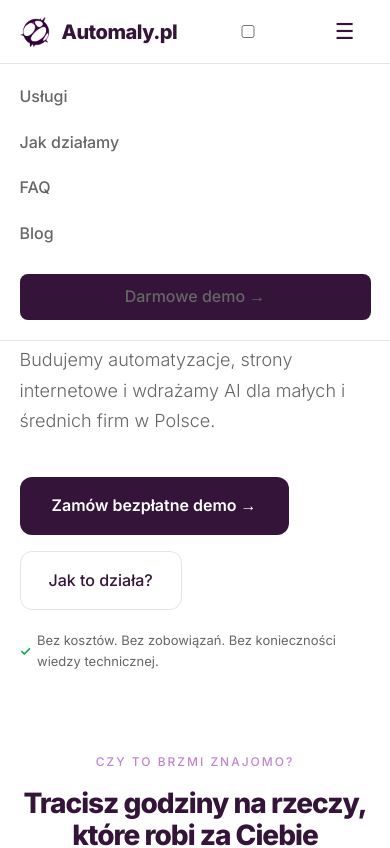
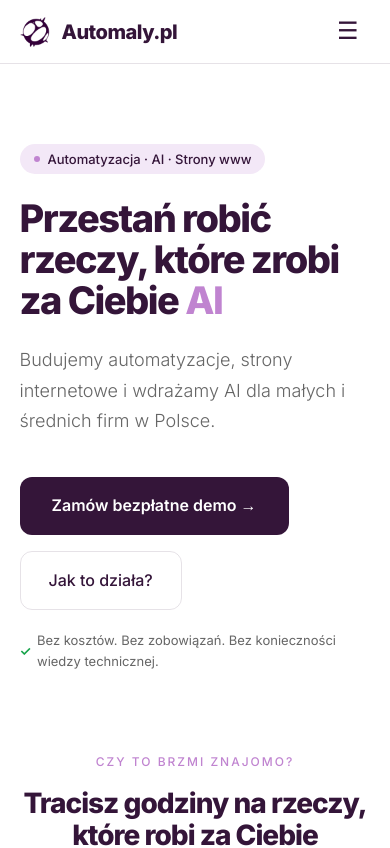
Before and after one commit to MikeyX03/automaly-next, a Next.js app: page / in a window 390 px wide. Shown: the top 848 px of the page. Built offline with nearby package versions, Linux system fonts and the light colour scheme; no server answers; the database is empty.

Commit message:
Update globals.css

```diff
--- a/app/globals.css
+++ b/app/globals.css
@@ -40,8 +40,6 @@
   padding: 0 5%;
   display: flex; align-items: center; justify-content: space-between;
   height: 64px;
-  -webkit-transform: translateZ(0);
-  transform: translateZ(0);
 }
 
 .logo {
@@ -52,9 +50,7 @@
   letter-spacing: -0.5px;
   display: flex; align-items: center; gap: 10px;
 }
-  .logo img {
-    width: 32px; height: 32px; object-fit: contain;
-  }
+.logo img { width: 32px; height: 32px; object-fit: contain; }
 
 .nav-links { display: flex; gap: 32px; list-style: none; }
 .nav-links a {
@@ -74,6 +70,60 @@
 }
 .btn-nav:hover { background: var(--primary-dark); transform: translateY(-1px); }
 
+/* HAMBURGER — checkbox hack, działa na każdym iOS */
+.nav-toggle-input { display: none; }
+
+.hamburger {
+  display: none;
+  font-size: 24px;
+  color: var(--primary);
+  cursor: pointer;
+  padding: 8px 12px;
+  z-index: 200;
+  user-select: none;
+  -webkit-user-select: none;
+}
+
+.mobile-menu { display: none; }
+
+@media (max-width: 600px) {
+  .nav-links { display: none; }
+  .btn-nav { display: none; }
+  .hamburger { display: block; }
+
+  .nav-toggle-input:checked + .hamburger { color: var(--primary-light); }
+
+  .mobile-menu {
+    display: none;
+    position: fixed;
+    top: 64px; left: 0; right: 0;
+    background: #fff;
+    border-bottom: 1px solid var(--border);
+    padding: 24px 5%;
+    flex-direction: column;
+    gap: 20px;
+    z-index: 99;
+  }
+
+  .nav-toggle-input:checked ~ .mobile-menu {
+    display: flex;
+  }
+
+  .mobile-menu a {
+    color: var(--text-muted);
+    text-decoration: none;
+    font-size: 16px;
+    font-weight: 500;
+  }
+
+  .mobile-menu .btn-nav {
+    display: inline-block;
+    text-align: center;
+    margin-top: 8px;
+    color: #fff;
+  }
+}
+
 /* HERO */
 .hero {
   padding: 80px 5% 20px;
@@ -87,19 +137,11 @@
   background: #f3e8f7; color: var(--primary);
   padding: 6px 14px; border-radius: 100px;
   font-size: 13px; font-weight: 500; margin-bottom: 24px;
+  flex-wrap: wrap; line-height: 1.4;
 }
 .hero-eyebrow-dot {
-    width: 6px;
-    height: 6px;
-    border-radius: 50%;
-    background: var(--accent);
-    display: inline-block;
-    flex-shrink: 0;
-  }
-
-  .hero-eyebrow {
-    flex-wrap: wrap;
-    line-height: 1.4;
+  width: 6px; height: 6px; border-radius: 50%;
+  background: var(--accent); display: inline-block; flex-shrink: 0;
 }
 
 h1 {
@@ -108,17 +150,12 @@
   letter-spacing: -1.5px; margin-bottom: 24px;
   line-height: 1.08;
 }
-
-  h1 em {
-    font-style: normal;
-    color: var(--accent);
-  }
+h1 em { font-style: normal; color: var(--accent); }
 
 .hero-sub {
   font-size: 18px; color: var(--text-muted);
   font-weight: 300; line-height: 1.7;
-    margin-bottom: 40px;
-    max-width: 480px;
+  margin-bottom: 40px; max-width: 480px;
 }
 
 .hero-cta { display: flex; gap: 16px; flex-wrap: wrap; }
@@ -138,14 +175,12 @@
   padding: 16px 28px; border-radius: var(--radius);
   text-decoration: none; font-size: 16px; font-weight: 500;
   border: 1.5px solid var(--border);
-    transition: all 0.2s;
-    font-family: 'Inter', sans-serif;
+  transition: all 0.2s; font-family: 'Inter', sans-serif;
 }
 .btn-secondary:hover { border-color: var(--primary); background: #faf8fb; }
 
 .risk-badge {
-    margin-top: 20px;
-    font-size: 13px; color: var(--text-muted);
+  margin-top: 20px; font-size: 13px; color: var(--text-muted);
   display: flex; align-items: center; gap: 6px;
 }
 .risk-badge::before { content: '✓'; color: #16a34a; font-weight: 700; }
@@ -154,10 +189,8 @@
 .hero-visual {
   background: var(--primary);
   border-radius: var(--radius-lg);
-    padding: 40px 36px;
-    color: #fff;
-    position: relative;
-    overflow: hidden;
+  padding: 40px 36px; color: #fff;
+  position: relative; overflow: hidden;
 }
 .hero-visual::before {
   content: '';
@@ -165,36 +198,26 @@
   width: 200px; height: 200px; border-radius: 50%;
   background: rgba(192,132,208,0.15);
 }
-
 .hero-demo-label {
   font-size: 12px; text-transform: uppercase; letter-spacing: 2px;
   color: var(--accent); font-weight: 500; margin-bottom: 24px;
 }
-
 .demo-process { display: flex; flex-direction: column; gap: 16px; }
-
 .demo-step {
   background: rgba(255,255,255,0.08);
   border: 1px solid rgba(255,255,255,0.1);
   border-radius: 10px; padding: 16px 18px;
   display: flex; align-items: center; gap: 14px;
 }
-
 .demo-step-icon {
   width: 36px; height: 36px; flex-shrink: 0;
   background: rgba(192,132,208,0.25);
-    border-radius: 8px;
-    display: flex; align-items: center; justify-content: center;
+  border-radius: 8px; display: flex; align-items: center; justify-content: center;
   font-size: 16px;
 }
-
 .demo-step-text { font-size: 14px; font-weight: 400; color: rgba(255,255,255,0.9); }
 .demo-step-sub { font-size: 12px; color: rgba(255,255,255,0.5); margin-top: 2px; }
-
-  .demo-arrow {
-    text-align: center; color: rgba(255,255,255,0.3);
-    font-size: 18px; margin: -6px 0;
-  }
+.demo-arrow { text-align: center; color: rgba(255,255,255,0.3); font-size: 18px; margin: -6px 0; }
 
 /* STATS */
 .stats-bar {
@@ -203,27 +226,20 @@
   border-bottom: 1px solid var(--border);
   padding: 40px 5%;
 }
-
 .stats-inner {
   max-width: 1200px; margin: 0 auto;
-    display: grid; grid-template-columns: repeat(4,1fr);
-    gap: 40px;
+  display: grid; grid-template-columns: repeat(4,1fr); gap: 40px;
 }
-
 .stat { text-align: center; }
 .stat-num {
   font-family: 'Inter', sans-serif;
   font-size: 42px; font-weight: 800;
-    color: var(--primary); letter-spacing: -1px;
-    line-height: 1;
+  color: var(--primary); letter-spacing: -1px; line-height: 1;
 }
 .stat-label { font-size: 14px; color: var(--text-muted); margin-top: 6px; }
 
 /* PROBLEM */
-  .problem {
-    padding: 60px 5%;
-    max-width: 1200px; margin: 0 auto;
-  }
+.problem { padding: 60px 5%; max-width: 1200px; margin: 0 auto; }
 
 .section-label {
   font-size: 12px; text-transform: uppercase; letter-spacing: 2px;
@@ -232,8 +248,7 @@
 
 .problem-grid {
   display: grid; grid-template-columns: 1fr 1fr;
-    gap: 80px; align-items: center;
-    margin-top: 60px;
+  gap: 80px; align-items: center; margin-top: 60px;
 }
 
 h2 {
@@ -248,8 +263,7 @@
   font-size: 16px; color: var(--text-muted); line-height: 1.6;
 }
 .problem-list li::before {
-    content: '✕';
-    color: #e24b4a; font-size: 14px; font-weight: 700;
+  content: '✕'; color: #e24b4a; font-size: 14px; font-weight: 700;
   flex-shrink: 0; margin-top: 2px;
 }
 
@@ -259,21 +273,13 @@
   font-size: 16px; color: var(--text); line-height: 1.6;
 }
 .solution-list li::before {
-    content: '✓';
-    color: #16a34a; font-size: 14px; font-weight: 700;
+  content: '✓'; color: #16a34a; font-size: 14px; font-weight: 700;
   flex-shrink: 0; margin-top: 2px;
 }
 
-  /* OFFER — risk reversal */
-  .offer-band {
-    background: var(--primary);
-    padding: 80px 5%;
-    text-align: center;
-    color: #fff;
-  }
-
+/* OFFER */
+.offer-band { background: var(--primary); padding: 80px 5%; text-align: center; color: #fff; }
 .offer-band .section-label { color: var(--accent-bright); }
-
 .offer-headline {
   font-family: 'Inter', sans-serif;
   font-size: clamp(28px, 4vw, 46px);
@@ -281,26 +287,14 @@
   margin: 0 auto 24px; max-width: 700px;
   letter-spacing: -1px; line-height: 1.1;
 }
-
-  .offer-sub {
-    font-size: 18px; color: rgba(255,255,255,0.7);
-    max-width: 560px; margin: 0 auto 48px;
-  }
-
-  .offer-steps {
-    display: flex; gap: 0;
-    max-width: 900px; margin: 0 auto 48px;
-    position: relative;
-  }
-
+.offer-sub { font-size: 18px; color: rgba(255,255,255,0.7); max-width: 560px; margin: 0 auto 48px; }
+.offer-steps { display: flex; gap: 0; max-width: 900px; margin: 0 auto 48px; position: relative; }
 .offer-steps::before {
   content: '';
   position: absolute; top: 28px; left: calc(16.66% + 20px); right: calc(16.66% + 20px);
   height: 1px; background: rgba(255,255,255,0.2);
 }
-
 .offer-step { flex: 1; text-align: center; padding: 0 16px; }
-
 .offer-step-num {
   width: 56px; height: 56px; border-radius: 50%;
   background: rgba(255,255,255,0.1);
@@ -309,53 +303,31 @@
   font-family: 'Inter', sans-serif; font-size: 20px; font-weight: 800;
   color: var(--accent-bright); margin: 0 auto 16px;
 }
-
 .offer-step-title { font-weight: 600; font-size: 15px; color: #fff; margin-bottom: 8px; }
 .offer-step-desc { font-size: 13px; color: rgba(255,255,255,0.55); line-height: 1.5; }
-
-  .offer-cta-note {
-    font-size: 14px; color: rgba(255,255,255,0.5); margin-top: 20px;
-  }
+.offer-cta-note { font-size: 14px; color: rgba(255,255,255,0.5); margin-top: 20px; }
 
 /* SERVICES */
-  .services {
-    padding: 100px 5%;
-    max-width: 1200px; margin: 0 auto;
-  }
-
+.services { padding: 100px 5%; max-width: 1200px; margin: 0 auto; }
 .services-header { text-align: center; margin-bottom: 64px; }
-
-  .services-grid {
-    display: grid; grid-template-columns: repeat(3, 1fr);
-    gap: 24px;
-  }
-
+.services-grid { display: grid; grid-template-columns: repeat(3, 1fr); gap: 24px; }
 .service-card {
   border: 1px solid var(--border);
   border-radius: var(--radius-lg);
-    padding: 32px;
-    transition: all 0.25s;
-    background: #fff;
+  padding: 32px; transition: all 0.25s; background: #fff;
 }
 .service-card:hover {
   border-color: var(--primary-light);
   box-shadow: 0 8px 32px rgba(52,21,57,0.08);
   transform: translateY(-3px);
 }
-
 .service-icon {
   width: 48px; height: 48px; border-radius: 12px;
   background: #f3e8f7; display: flex; align-items: center; justify-content: center;
   font-size: 22px; margin-bottom: 20px;
 }
-
-  .service-card h3 {
-    font-size: 18px; font-weight: 700; color: var(--primary);
-    margin-bottom: 10px;
-  }
-
+.service-card h3 { font-size: 18px; font-weight: 700; color: var(--primary); margin-bottom: 10px; }
 .service-card p { font-size: 15px; color: var(--text-muted); line-height: 1.6; margin-bottom: 16px; }
-
 .service-tags { display: flex; flex-wrap: wrap; gap: 6px; }
 .tag {
   font-size: 11px; font-weight: 500;
@@ -370,72 +342,38 @@
   border-bottom: 1px solid var(--border);
   padding: 100px 5%;
 }
-
 .process-inner { max-width: 1200px; margin: 0 auto; }
 .process-header { text-align: center; margin-bottom: 64px; }
-
-  .process-steps {
-    display: grid; grid-template-columns: repeat(4, 1fr);
-    gap: 32px; position: relative;
-  }
-
+.process-steps { display: grid; grid-template-columns: repeat(4, 1fr); gap: 32px; position: relative; }
 .process-step { text-align: center; padding: 32px 20px; }
-
-  .step-num {
-    font-family: 'Syne', sans-serif;
-    font-size: 52px; font-weight: 800;
-    color: #f3e8f7;
-    line-height: 1; margin-bottom: 16px;
-  }
-
+.step-num { font-size: 52px; font-weight: 800; color: #f3e8f7; line-height: 1; margin-bottom: 16px; }
 .process-step h3 { font-size: 17px; color: var(--primary); margin-bottom: 10px; }
 .process-step p { font-size: 14px; color: var(--text-muted); line-height: 1.6; }
 
-  /* OBIEKCJE — FAQ */
-  .faq {
-    padding: 100px 5%;
-    max-width: 800px; margin: 0 auto;
-  }
-
+/* FAQ */
+.faq { padding: 100px 5%; max-width: 800px; margin: 0 auto; }
 .faq-header { text-align: center; margin-bottom: 56px; }
-
-  .faq-item {
-    border-bottom: 1px solid var(--border);
-    padding: 28px 0;
-  }
-
+.faq-item { border-bottom: 1px solid var(--border); padding: 28px 0; }
 .faq-q {
   font-family: 'Inter', sans-serif;
   font-size: 18px; font-weight: 700;
-    color: var(--primary); margin-bottom: 12px;
-    cursor: pointer;
+  color: var(--primary); margin-bottom: 12px; cursor: pointer;
 }
-
 .faq-a { font-size: 15px; color: var(--text-muted); line-height: 1.7; }
 
 /* CTA FINAL */
 .cta-final {
-    background: var(--primary);
-    padding: 100px 5%;
-    text-align: center;
-    color: #fff;
-    position: relative;
-    overflow: hidden;
+  background: var(--primary); padding: 100px 5%;
+  text-align: center; color: #fff;
+  position: relative; overflow: hidden;
 }
-
 .cta-final::before {
   content: '';
   position: absolute; top: -100px; left: 50%; transform: translateX(-50%);
   width: 600px; height: 600px; border-radius: 50%;
-    background: rgba(192,132,208,0.08);
-    pointer-events: none;
+  background: rgba(192,132,208,0.08); pointer-events: none;
 }
-
-  .cta-final h2 {
-    color: #fff; max-width: 600px; margin: 0 auto 20px;
-    font-size: clamp(28px, 4vw, 48px);
-  }
-
+.cta-final h2 { color: #fff; max-width: 600px; margin: 0 auto 20px; font-size: clamp(28px, 4vw, 48px); }
 .cta-final p { color: rgba(255,255,255,0.65); font-size: 18px; margin-bottom: 48px; }
 
 /* FORM */
@@ -443,38 +381,23 @@
   max-width: 520px; margin: 0 auto;
   background: rgba(255,255,255,0.06);
   border: 1px solid rgba(255,255,255,0.12);
-    border-radius: var(--radius-lg);
-    padding: 40px;
-    text-align: left;
+  border-radius: var(--radius-lg); padding: 40px; text-align: left;
 }
-
 .form-grid { display: grid; grid-template-columns: 1fr 1fr; gap: 16px; }
-
 .form-group { display: flex; flex-direction: column; gap: 6px; margin-bottom: 16px; }
 .form-group.full { grid-column: 1 / -1; }
-
 label { font-size: 13px; color: rgba(255,255,255,0.6); font-weight: 500; }
-
 input, textarea, select {
   background: rgba(255,255,255,0.08);
   border: 1px solid rgba(255,255,255,0.15);
   border-radius: 8px; padding: 12px 14px;
   color: #fff; font-size: 15px;
-    font-family: 'DM Sans', sans-serif;
-    width: 100%;
-    transition: border 0.2s;
-    outline: none;
+  font-family: 'Inter', sans-serif;
+  width: 100%; transition: border 0.2s; outline: none;
 }
-
 input::placeholder, textarea::placeholder { color: rgba(255,255,255,0.3); }
-
-  input:focus, textarea:focus {
-    border-color: var(--accent);
-    background: rgba(255,255,255,0.12);
-  }
-
+input:focus, textarea:focus { border-color: var(--accent); background: rgba(255,255,255,0.12); }
 textarea { resize: vertical; min-height: 100px; }
-
 .btn-submit {
   width: 100%; background: #fff; color: var(--primary);
   padding: 16px; border: none; border-radius: var(--radius);
@@ -482,17 +405,10 @@
   cursor: pointer; transition: all 0.2s; margin-top: 8px;
 }
 .btn-submit:hover { background: var(--accent-bright); transform: translateY(-2px); }
-
 .form-note { font-size: 12px; color: rgba(255,255,255,0.35); text-align: center; margin-top: 12px; }
 
 /* FOOTER */
-  footer {
-    background: var(--primary-dark);
-    padding: 48px 5% 28px;
-    color: rgba(255,255,255,0.4);
-    font-size: 14px;
-  }
-
+footer { background: var(--primary-dark); padding: 48px 5% 28px; color: rgba(255,255,255,0.4); font-size: 14px; }
 .footer-top {
   display: flex; justify-content: space-between; align-items: flex-start;
   flex-wrap: wrap; gap: 32px;
@@ -500,26 +416,20 @@
   border-bottom: 1px solid rgba(255,255,255,0.08);
   margin-bottom: 20px;
 }
-
 .footer-brand { display: flex; flex-direction: column; gap: 12px; }
 .footer-logo { color: #fff; font-family: 'Inter', sans-serif; font-weight: 800; font-size: 18px; text-decoration: none; display: flex; align-items: center; gap: 10px; }
 .footer-logo img { width: 28px; height: 28px; object-fit: contain; filter: brightness(0) invert(1); }
-
 .footer-contact { display: flex; flex-direction: column; gap: 6px; }
 .footer-contact a { color: rgba(255,255,255,0.55); text-decoration: none; transition: color 0.2s; }
 .footer-contact a:hover { color: var(--accent); }
-
 .footer-socials { display: flex; gap: 10px; align-items: center; }
-
 .social-link {
   width: 40px; height: 40px; border-radius: 10px;
   border: 1px solid rgba(255,255,255,0.12);
   display: flex; align-items: center; justify-content: center;
-    transition: all 0.2s; color: rgba(255,255,255,0.55);
-    text-decoration: none;
+  transition: all 0.2s; color: rgba(255,255,255,0.55); text-decoration: none;
 }
 .social-link:hover { border-color: var(--accent); background: rgba(192,132,208,0.1); color: var(--accent); }
-
 .footer-bottom { color: rgba(255,255,255,0.3); font-size: 13px; }
 
 /* RESPONSIVE */
@@ -534,7 +444,6 @@
 }
 
 @media (max-width: 600px) {
-    .nav-links { display: none; }
   .services-grid { grid-template-columns: 1fr; }
   .process-steps { grid-template-columns: 1fr; }
   .offer-steps { flex-direction: column; }
@@ -543,132 +452,19 @@
   .footer-top { flex-direction: column; }
 }
 
-  .prose {
-  max-width: none;
-  color: #1a1a1a;
-  line-height: 1.85;
-  font-size: 18px;
-  font-weight: 300;
-}
+/* PROSE */
+.prose { max-width: none; color: #1a1a1a; line-height: 1.85; font-size: 18px; font-weight: 300; }
+.prose h1, .prose h2, .prose h3, .prose h4 { color: #341539; font-weight: 700; margin-top: 2.2em; margin-bottom: 1em; }
+.prose h2 { font-size: 26px; letter-spacing: -0.5px; }
+.prose h3 { font-size: 20px; }
+.prose p { margin-bottom: 1.5em; }
+.prose ul, .prose ol { margin-bottom: 1.5em; padding-left: 1.2em; }
+.prose li { margin-bottom: 8px; line-height: 1.7; }
+.prose strong { font-weight: 600; color: #1a1a1a; }
+.prose a { color: #c084d0; text-decoration: underline; }
+.prose img { border-radius: 12px; margin: 2em 0; }
 
-.prose h1, .prose h2, .prose h3, .prose h4 {
-  color: #341539;
-  font-weight: 700;
-  margin-top: 2.2em;
-  margin-bottom: 1em;
-}
-
-.prose p {
-  margin-bottom: 1.5em;
-}
-
-.prose ul, .prose ol {
-  margin-bottom: 1.5em;
-  padding-left: 1.2em;
-}
-
-.prose img {
-  border-radius: 12px;
-  margin: 2em 0;
-}
-
-.prose h2 {
-  font-size: 26px;
-  letter-spacing: -0.5px;
-}
-
-.prose h3 {
-  font-size: 20px;
-}
-
-.prose li {
-  margin-bottom: 8px;
-  line-height: 1.7;
-}
-
-.prose strong {
-  font-weight: 600;
-  color: #1a1a1a;
-}
-
-.blog-grid {
-  display: grid;
-  grid-template-columns: repeat(3, 1fr);
-  gap: 48px;
-}
-
-@media (max-width: 900px) {
-  .blog-grid {
-    grid-template-columns: repeat(2, 1fr);
-    gap: 32px;
-  }
-}
-
-@media (max-width: 600px) {
-  .blog-grid {
-    grid-template-columns: 1fr;
-    gap: 32px;
-  }
-}
-
-.prose a {
-  color: #c084d0;
-  text-decoration: underline;
-}
-
-.hamburger {
-  display: none;
-  background: none;
-  border: none;
-  font-size: 22px;
-  color: var(--primary);
-  cursor: pointer;
-  padding: 16px;
-  position: relative;
-  z-index: 200;
-  -webkit-tap-highlight-color: rgba(0,0,0,0.1);
-  touch-action: manipulation;
-}
-
-.mobile-menu {
-  display: flex;
-  flex-direction: column;
-  position: fixed;
-  top: 64px; left: 0; right: 0;
-  background: #fff;
-  border-bottom: 1px solid var(--border);
-  padding: 20px 5%;
-  gap: 20px;
-  z-index: 999;
-  -webkit-overflow-scrolling: touch;
-}
-
-@media (max-width: 600px) {
-  .hamburger { display: block; }
-  .btn-nav { display: none; }
-
-  .mobile-menu {
-    display: flex;
-    flex-direction: column;
-    position: fixed;
-    top: 64px; left: 0; right: 0;
-    background: #fff;
-    border-bottom: 1px solid var(--border);
-    padding: 20px 5%;
-    gap: 20px;
-    z-index: 99;
-  }
-
-  .mobile-menu a {
-    color: var(--text-muted);
-    text-decoration: none;
-    font-size: 16px;
-    font-weight: 500;
-  }
-
-  .mobile-menu .btn-nav {
-    display: inline-block;
-    text-align: center;
-    margin-top: 8px;
-  }
-}
+/* BLOG GRID */
+.blog-grid { display: grid; grid-template-columns: repeat(3, 1fr); gap: 48px; }
+@media (max-width: 900px) { .blog-grid { grid-template-columns: repeat(2, 1fr); gap: 32px; } }
+@media (max-width: 600px) { .blog-grid { grid-template-columns: 1fr; gap: 32px; } }
```
Lines whose indentation alone changed are shown as unchanged.
